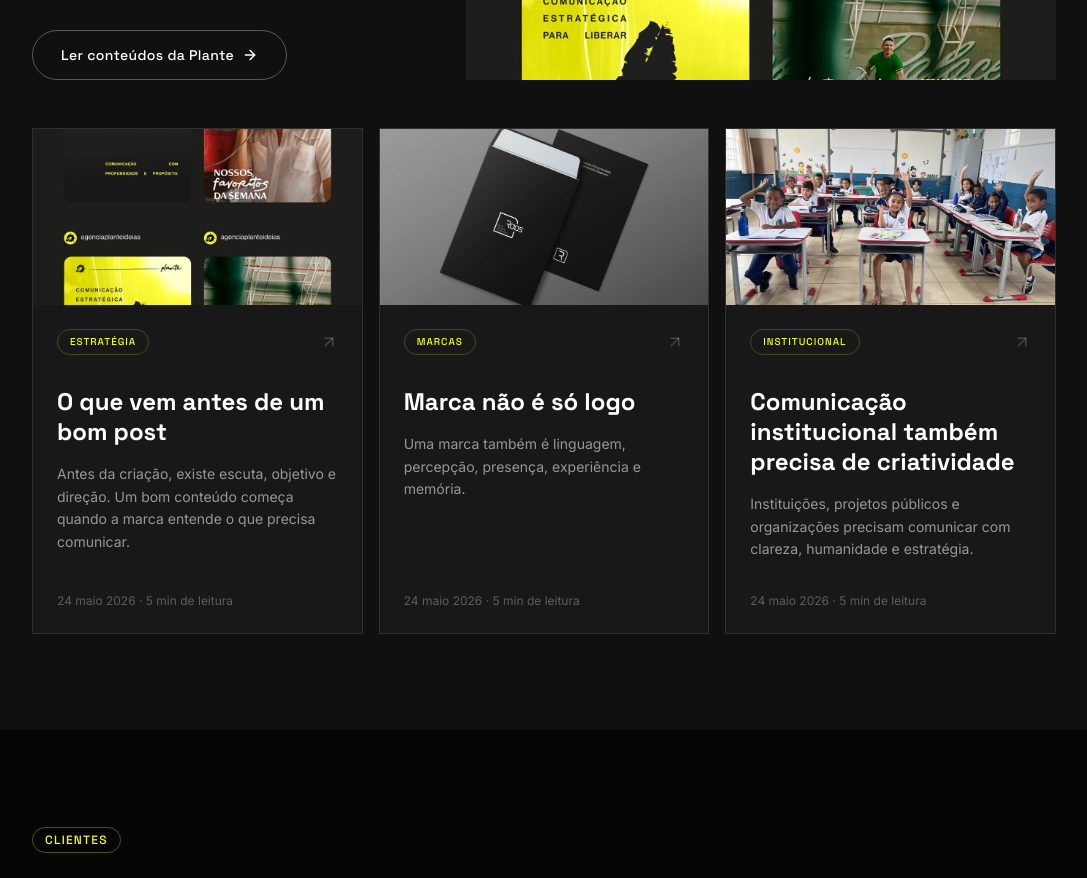
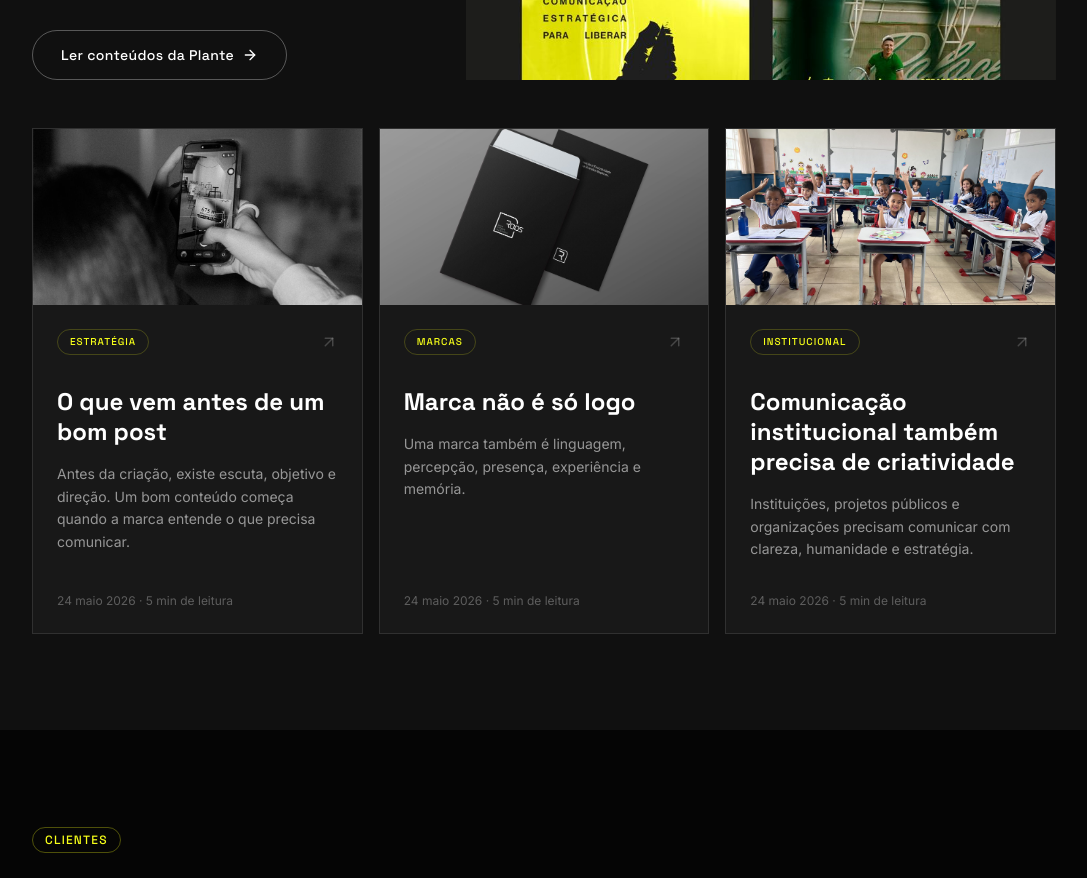
Before and after one commit to eduardomatheusb-ui/site-plante-comunicacao, a React (Vite) app: page / in a window 1280 px wide. Shown: the part 5120-5998 px from the top of the page, without its empty margins (96-1183 px from the left). Built offline with nearby package versions, Linux system fonts and the light colour scheme.

Commit message:
Atualiza imagem do artigo de estrategia

```diff
--- a/src/content/siteContent.js
+++ b/src/content/siteContent.js
@@ -337,7 +337,9 @@ export const ideas = [
     category: 'Estratégia',
     date: '24 maio 2026',
     readingTime: '5 min',
-    image: '/brand/showcase/plante-posts-showcase.jpg',
+    image: '/brand/ideas/antes-de-um-bom-post.jpg',
+    imageClass: 'object-contain bg-grafite',
+    cardImageClass: 'object-cover object-center',
     summary:
       'Antes da criação, existe escuta, objetivo e direção. Um bom conteúdo começa quando a marca entende o que precisa comunicar.',
     highlight:
```
Also changed, not shown: public/brand/ideas/antes-de-um-bom-post.jpg (added).
